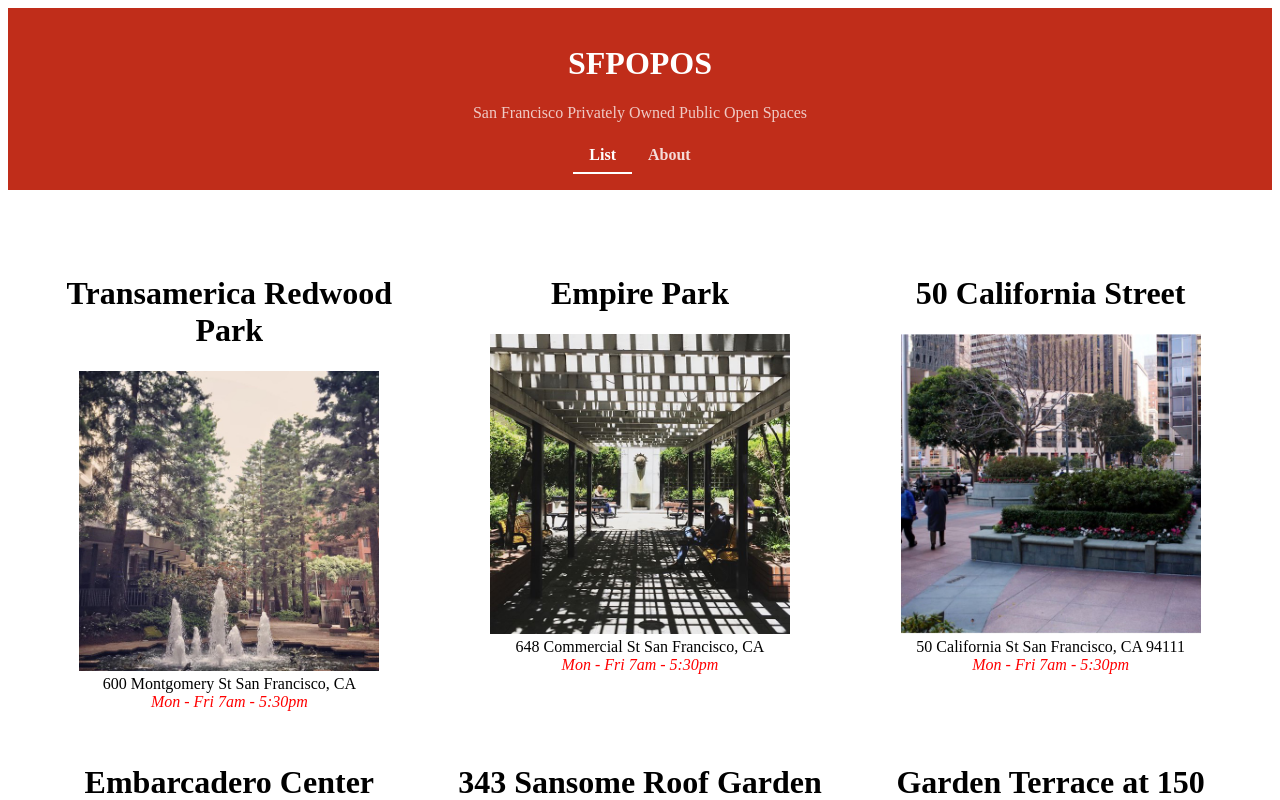
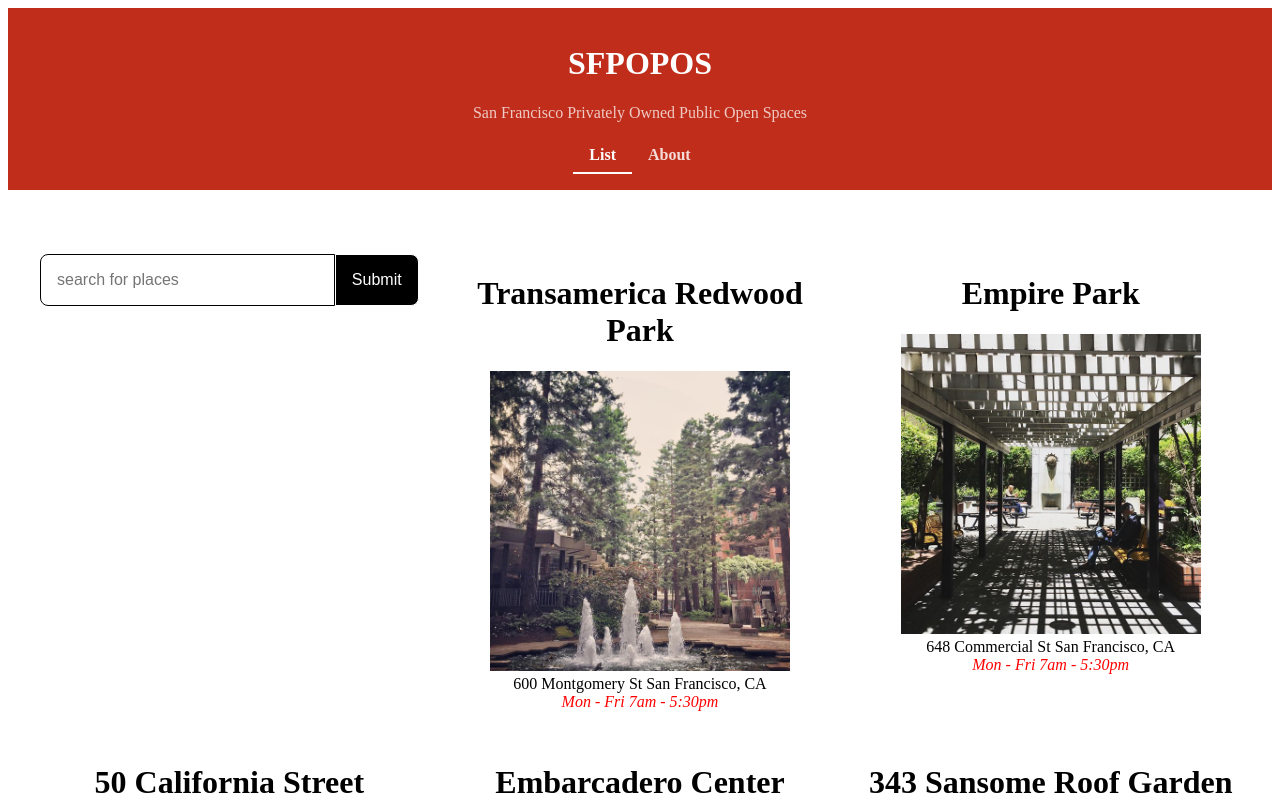
Before and after one commit to rosaregalado/sfpopos_react, a React (Create React App) app: page /#/ in a window 1280 px wide. Shown: the top 800 px of the page. Built offline with nearby package versions, Linux system fonts and the light colour scheme.

Commit message:
added search bar

```diff
--- a/src/POPOSDetails.js
+++ b/src/POPOSDetails.js
@@ -1,6 +1,6 @@
 import React from 'react'
 import { useParams } from 'react-router'
-import data from './sfpopos-data.json'
+import data from './sfpopos-data.js'
 
 function POPOSDetails(props) {
   const params = useParams()
--- a/src/POPOSList.css
+++ b/src/POPOSList.css
@@ -12,3 +12,27 @@
 		grid-template-columns: 1fr;
 	}
 }
+.POPOSList form {
+	display: flex;
+	align-items: flex-start;
+}
+
+.POPOSList form input, .POPOSList form button {
+	padding: 1em;
+	margin: 0;
+	border: 1px solid;
+	font-size: 1rem;
+}
+
+.POPOSList form input {
+	flex: 1;
+	border-top-left-radius: 0.5em;
+	border-bottom-left-radius: 0.5em;
+}
+
+.POPOSList form button {
+	border-top-right-radius: 0.5em;
+  border-bottom-right-radius: 0.5em;
+  background-color: black;
+  color: white;
+}
--- a/src/POPOSList.js
+++ b/src/POPOSList.js
@@ -2,8 +2,10 @@ import React from 'react';
 import POPOSSpace from './POPOSSpace';
 import './POPOSList.css';
 import data from './sfpopos-data.json'
+import { useState } from 'react'
 
 function POPOSList() {
+  const [ query, setQuery ] = useState('')
   // construct an obj as a parameter
   const spaces = data.map(( { title, address, images, hours }, i ) => {
 
@@ -21,6 +23,14 @@ function POPOSList() {
 
   return (
     <div className="POPOSList">
+      <form>
+        <input
+          value={query}
+          placeholder="search for places"
+          onChange={(e) => setQuery(e.target.value)}
+        />
+        <button type="submit">Submit</button>
+      </form>
       { spaces }
     </div>
   )
--- /dev/null
+++ b/src/sfpopos-data.js
@@ -0,0 +1,7 @@
+import data from './sfpopos-data.json'
+
+data.forEach((obj, i) => {
+	obj.id = i
+})
+
+export default data
```
